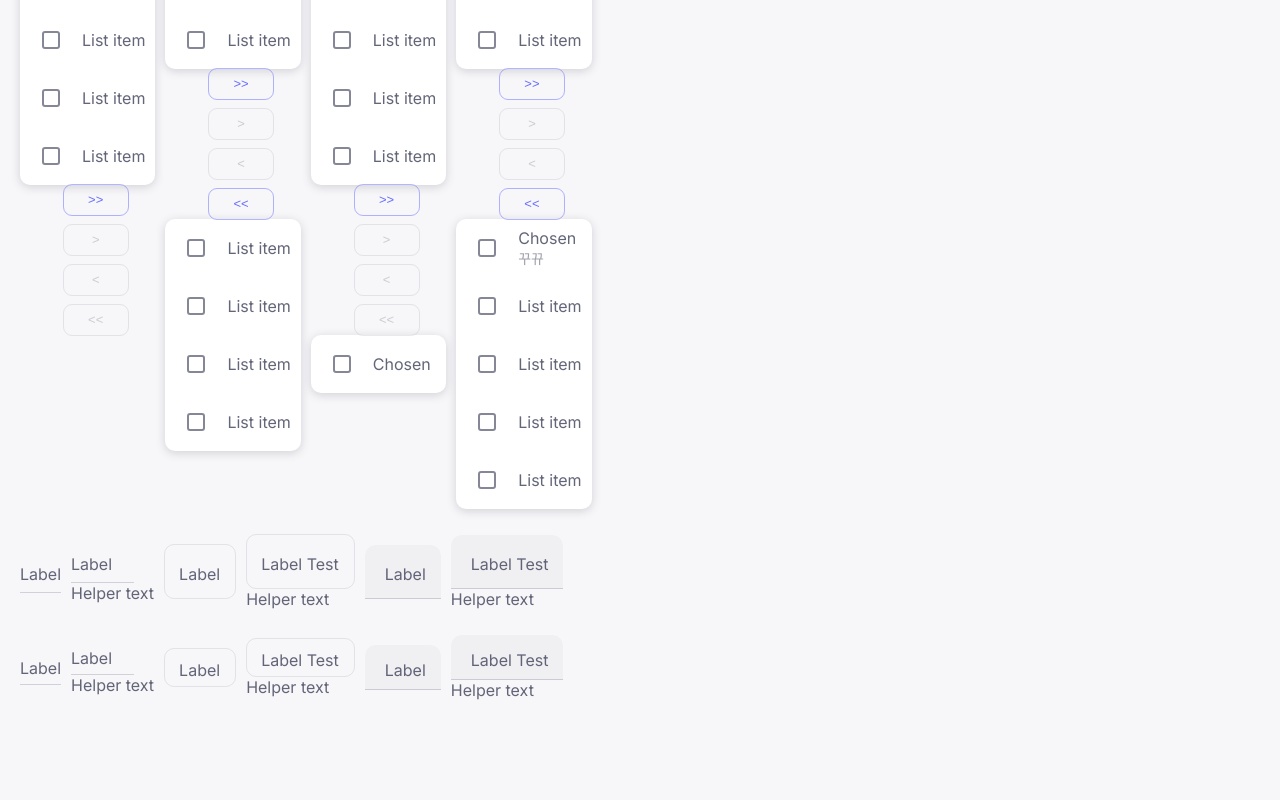
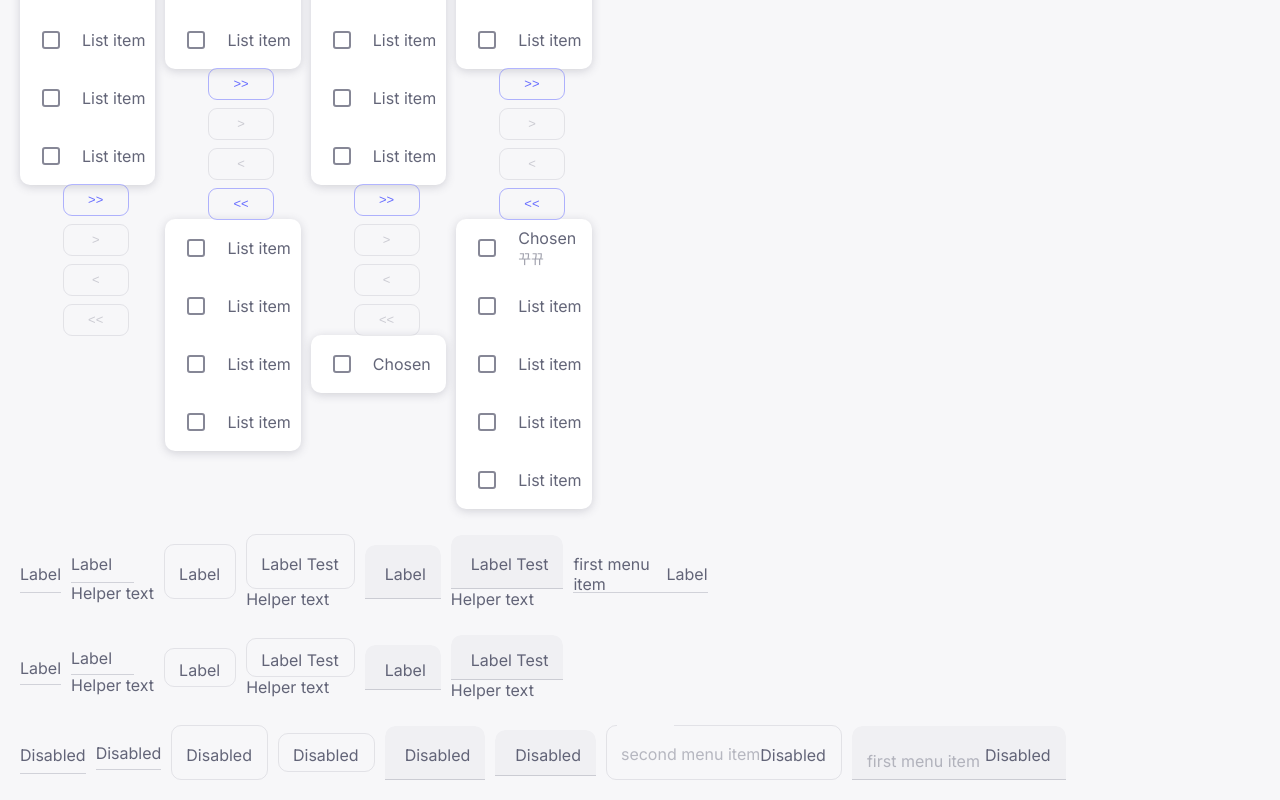
Before and after one commit to HaJaehyeong/template, a Next.js app: page / in a window 1280 px wide. Shown: the part 2359-3159 px from the top of the page. Before the commit the page ends 3079 px from the top, so only its background shows below. Built offline with nearby package versions, Linux system fonts and the light colour scheme.

Commit message:
modify select component: add disabled, default value state, and modify styles

```diff
--- a/src/app/page.tsx
+++ b/src/app/page.tsx
@@ -615,6 +615,17 @@ const Home: React.FC = () => {
           <UiMenuItem value={2}>second menu item</UiMenuItem>
           <UiMenuItem value={3}>third menu item</UiMenuItem>
         </UiSelect>
+        <UiSelect
+          label="Label"
+          onChange={(value) => {
+            console.log(value);
+          }}
+          defaultValue={'hello'}
+        >
+          <UiMenuItem value={'hello'}>first menu item</UiMenuItem>
+          <UiMenuItem value={'world'}>second menu item</UiMenuItem>
+          <UiMenuItem value={'!!!'}>third menu item</UiMenuItem>
+        </UiSelect>
       </div>
       <div style={{ display: 'flex', flexDirection: 'row', alignItems: 'center', gap: '10px' }}>
         <UiSelect
@@ -691,6 +702,48 @@ const Home: React.FC = () => {
           <UiMenuItem value={3}>third menu item</UiMenuItem>
         </UiSelect>
       </div>
+      <div style={{ display: 'flex', flexDirection: 'row', alignItems: 'center', gap: '10px' }}>
+        <UiSelect label="Disabled" disabled>
+          <UiMenuItem value={1}>first menu item</UiMenuItem>
+          <UiMenuItem value={2}>second menu item</UiMenuItem>
+          <UiMenuItem value={3}>third menu item</UiMenuItem>
+        </UiSelect>
+        <UiSelect label="Disabled" size="s" disabled>
+          <UiMenuItem value={1}>first menu item</UiMenuItem>
+          <UiMenuItem value={2}>second menu item</UiMenuItem>
+          <UiMenuItem value={3}>third menu item</UiMenuItem>
+        </UiSelect>
+        <UiSelect variant="outline" label="Disabled" disabled>
+          <UiMenuItem value={1}>first menu item</UiMenuItem>
+          <UiMenuItem value={2}>second menu item</UiMenuItem>
+          <UiMenuItem value={3}>third menu item</UiMenuItem>
+        </UiSelect>
+        <UiSelect variant="outline" label="Disabled" size="s" disabled>
+          <UiMenuItem value={1}>first menu item</UiMenuItem>
+          <UiMenuItem value={2}>second menu item</UiMenuItem>
+          <UiMenuItem value={3}>third menu item</UiMenuItem>
+        </UiSelect>
+        <UiSelect variant="filed" label="Disabled" disabled>
+          <UiMenuItem value={1}>first menu item</UiMenuItem>
+          <UiMenuItem value={2}>second menu item</UiMenuItem>
+          <UiMenuItem value={3}>third menu item</UiMenuItem>
+        </UiSelect>
+        <UiSelect variant="filed" label="Disabled" size="s" disabled>
+          <UiMenuItem value={1}>first menu item</UiMenuItem>
+          <UiMenuItem value={2}>second menu item</UiMenuItem>
+          <UiMenuItem value={3}>third menu item</UiMenuItem>
+        </UiSelect>
+        <UiSelect variant="outline" label="Disabled" disabled defaultValue={2}>
+          <UiMenuItem value={1}>first menu item</UiMenuItem>
+          <UiMenuItem value={2}>second menu item</UiMenuItem>
+          <UiMenuItem value={3}>third menu item</UiMenuItem>
+        </UiSelect>
+        <UiSelect variant="filed" label="Disabled" disabled defaultValue={1}>
+          <UiMenuItem value={1}>first menu item</UiMenuItem>
+          <UiMenuItem value={2}>second menu item</UiMenuItem>
+          <UiMenuItem value={3}>third menu item</UiMenuItem>
+        </UiSelect>
+      </div>
     </div>
   );
 };
--- a/src/ui/select/select.module.scss
+++ b/src/ui/select/select.module.scss
@@ -1,6 +1,12 @@
 .select-container {
   position: relative;
   width: 220px;
+
+  &.disabled {
+    > * {
+      pointer-events: none;
+    }
+  }
 }
 
 .select {
@@ -8,7 +14,6 @@
   flex-direction: row;
   align-items: center;
 
-  inset: -5px 0px 0px;
   margin: 0px;
   padding: 0;
   width: calc(100% - 20px);
@@ -19,7 +24,6 @@
   border-bottom: solid 1px var(--other-input-line);
 
   font-size: 16px;
-  color: var(--text-primary);
 
   cursor: pointer;
 
@@ -74,6 +78,22 @@
       color: var(--action-active);
     }
   }
+
+  &.active {
+    border-color: var(--primary-main);
+
+    > .select-label {
+      color: var(--primary-main);
+    }
+  }
+
+  &.error {
+    border-color: var(--error-main);
+
+    > .select-label {
+      color: var(--error-main);
+    }
+  }
 }
 
 .item {
@@ -90,6 +110,10 @@
       padding: 12px 5px 0 5px;
     }
   }
+
+  &.disabled {
+    color: var(--text-disabled);
+  }
 }
 
 .select-label {
@@ -98,7 +122,6 @@
   left: 0;
 
   background-color: transparent;
-
   color: var(--text-disabled);
 
   transform: translateY(-50%);
@@ -117,7 +140,7 @@
   &.outline {
     top: 33px;
     left: 15px;
-
+    color: var(--text-secondary);
     &.s {
       top: 25px;
     }
@@ -126,11 +149,16 @@
       top: 5px;
       left: 15px;
     }
+
+    &.disabled {
+      color: var(--text-disabled);
+    }
   }
 
   &.filed {
     top: 33px;
     left: 15px;
+    color: var(--text-secondary);
 
     &.s {
       top: 29px;
@@ -139,6 +167,10 @@
     &.selected {
       top: 20px;
       left: 15px;
+    }
+
+    &.disabled {
+      color: var(--text-disabled);
     }
   }
 }
--- a/src/ui/select/select.tsx
+++ b/src/ui/select/select.tsx
@@ -1,6 +1,6 @@
 'use client';
 import { RiArrowDownSFill } from '@remixicon/react';
-import React, { Children, ReactElement, useState } from 'react';
+import React, { Children, ReactElement, useEffect, useState } from 'react';
 import UiMenuItem, { UiMenuItemProps } from '../menu-item/menu-item';
 import UiMenu from '../menu/menu';
 import styles from './select.module.scss';
@@ -11,6 +11,9 @@ type UiSelectProps = {
   label: string;
   variant?: 'standard' | 'outline' | 'filed';
   size?: 's' | 'm';
+  isError?: boolean;
+  disabled?: boolean;
+  defaultValue?: string | number;
   children?: React.ReactNode;
   helperText?: string;
   onChange?: (value: string | number) => void;
@@ -26,12 +29,27 @@ const UiSelect: React.FC<UiSelectProps> = ({
   label,
   variant = 'standard',
   size = 'm',
+  isError = false,
+  disabled = false,
+  defaultValue,
   children,
   helperText,
   onChange,
 }) => {
   const [item, setItem] = useState<Item>();
   const [isMenuOpen, setIsMenuOpen] = useState(false);
+
+  useEffect(() => {
+    if (defaultValue && children) {
+      Children.forEach(children, (child) => {
+        if (React.isValidElement(child) && child.type === UiMenuItem) {
+          if (child.props.value === defaultValue) {
+            setItem({ label: child.props.children as string, value: defaultValue });
+          }
+        }
+      });
+    }
+  }, [defaultValue, children]);
 
   const handleItemClick = (selectedItem: Item) => {
     setItem(selectedItem);
@@ -52,16 +70,23 @@ const UiSelect: React.FC<UiSelectProps> = ({
   });
 
   return (
-    <div className={styles.selectContainer}>
+    <div className={`${styles.selectContainer} ${disabled ? styles.disabled : ''}`}>
       <fieldset
-        className={`${styles.select} ${styles[variant]} ${styles[size]}`}
+        className={`${styles.select} ${styles[variant]} ${styles[size]} ${isMenuOpen ? styles.active : ''}
+          ${isError ? styles.error : ''}`}
         onClick={() => setIsMenuOpen(!isMenuOpen)}
       >
         <legend style={{ maxWidth: item ? '100%' : '0', padding: item ? '' : '0' }}>{label}</legend>
-        <div className={`${styles.item} ${styles[variant]} ${item ? styles.selected : ''}`}>
+        <div
+          className={`${styles.item} ${styles[variant]} ${item ? styles.selected : ''}
+            ${disabled ? styles.disabled : ''}`}
+        >
           {item ? item.label : ''}
         </div>
-        <label className={`${styles.selectLabel} ${styles[variant]} ${styles[size]} ${item ? styles.selected : ''}`}>
+        <label
+          className={`${styles.selectLabel} ${styles[variant]} ${styles[size]}
+           ${item ? styles.selected : ''} ${disabled ? styles.disabled : ''}`}
+        >
           {label}
         </label>
         <RiArrowDownSFill
```
